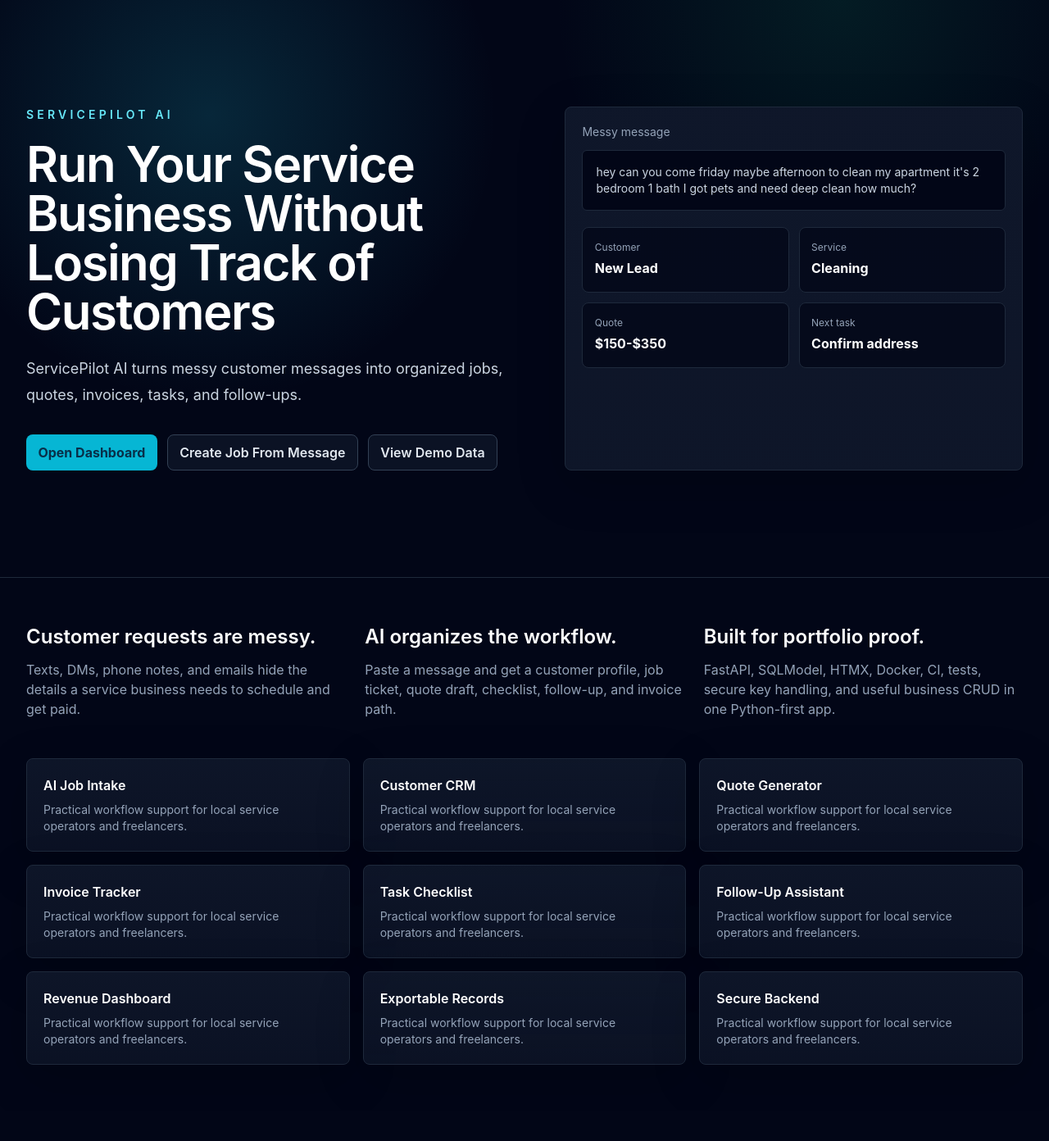
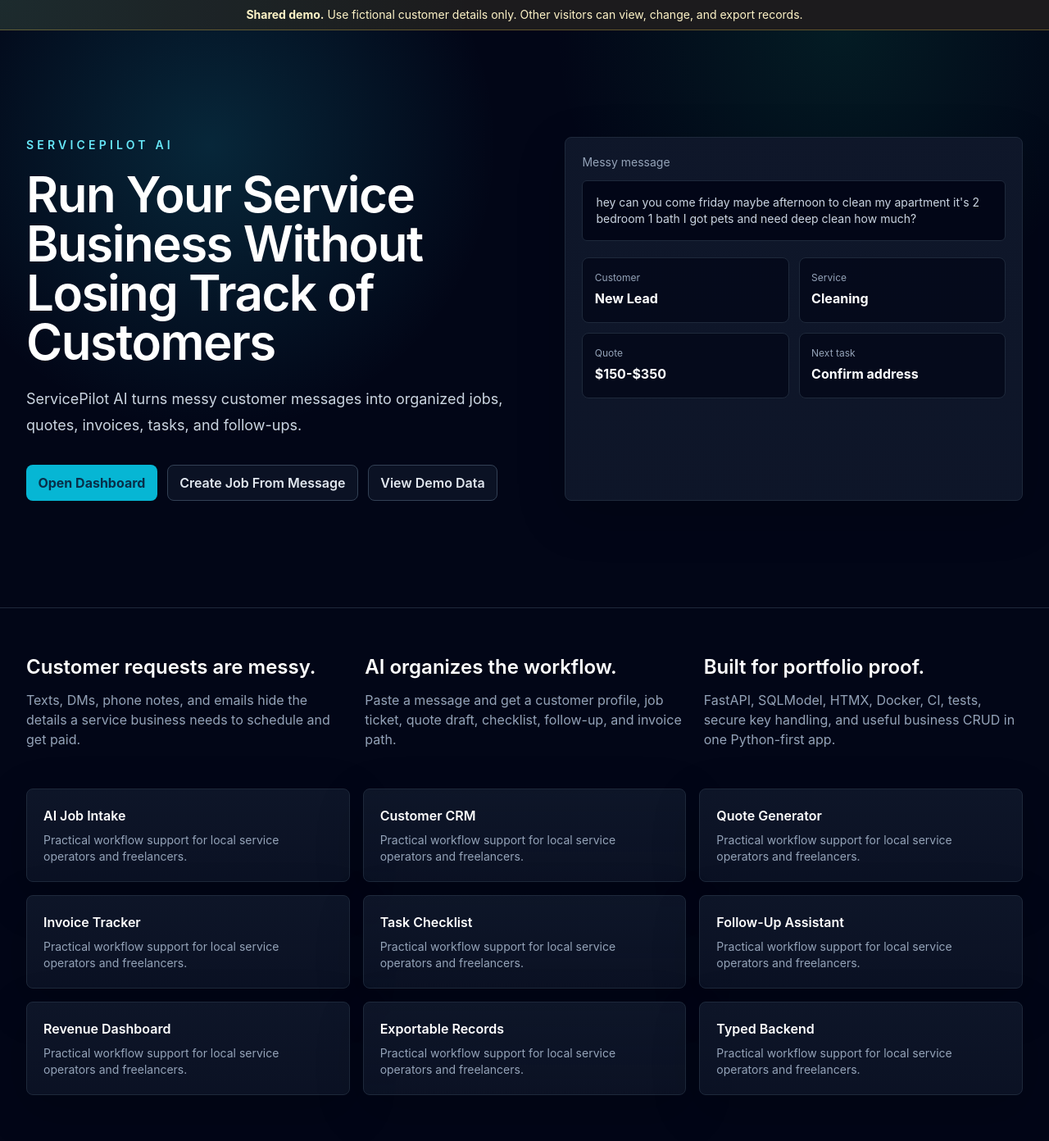
Before and after one commit to BeauDevCode/servicepilot-ai-python, a FastAPI app: page / in a window 1280 px wide. Shown: the whole page at 82% size. Before the commit the page ends 1299 px from the top, so only its background shows below. Run offline with FastAPI, Linux system fonts and the light colour scheme; some libraries are stand-ins or nearby versions.

Commit message:
Warn visitors about shared demo data in the app (#10)

```diff
--- a/app/templates/base.html
+++ b/app/templates/base.html
@@ -4,11 +4,15 @@
     <meta charset="utf-8">
     <meta name="viewport" content="width=device-width, initial-scale=1">
     <title>{{ request.state.settings.app_name }}</title>
+    <link rel="icon" type="image/svg+xml" href="{{ url_for('static', path='img/logo.svg') }}">
     <script src="https://cdn.tailwindcss.com"></script>
     <script src="https://unpkg.com/htmx.org@1.9.12"></script>
     <link rel="stylesheet" href="{{ url_for('static', path='css/app.css') }}">
   </head>
   <body class="bg-slate-950 text-slate-100">
+    <div role="note" class="border-b border-amber-300/30 bg-amber-300/10 px-4 py-2 text-center text-xs leading-5 text-amber-100 sm:text-sm">
+      <strong>Shared demo.</strong> Use fictional customer details only. Other visitors can view, change, and export records.
+    </div>
     {% if active == "landing" %}
       {% block landing %}{% endblock %}
     {% else %}
--- a/app/templates/landing.html
+++ b/app/templates/landing.html
@@ -33,7 +33,7 @@
       <div><h2 class="text-2xl font-semibold text-white">Built for portfolio proof.</h2><p class="mt-3 text-slate-400">FastAPI, SQLModel, HTMX, Docker, CI, tests, secure key handling, and useful business CRUD in one Python-first app.</p></div>
     </div>
     <div class="mt-12 grid gap-4 sm:grid-cols-2 lg:grid-cols-3">
-      {% for feature in ["AI Job Intake","Customer CRM","Quote Generator","Invoice Tracker","Task Checklist","Follow-Up Assistant","Revenue Dashboard","Exportable Records","Secure Backend"] %}
+      {% for feature in ["AI Job Intake","Customer CRM","Quote Generator","Invoice Tracker","Task Checklist","Follow-Up Assistant","Revenue Dashboard","Exportable Records","Typed Backend"] %}
       <div class="panel"><h3 class="font-semibold text-white">{{ feature }}</h3><p class="mt-2 text-sm text-slate-400">Practical workflow support for local service operators and freelancers.</p></div>
       {% endfor %}
     </div>
```
Also changed, not shown: tests/test_routes.py (+8 -0 lines).
